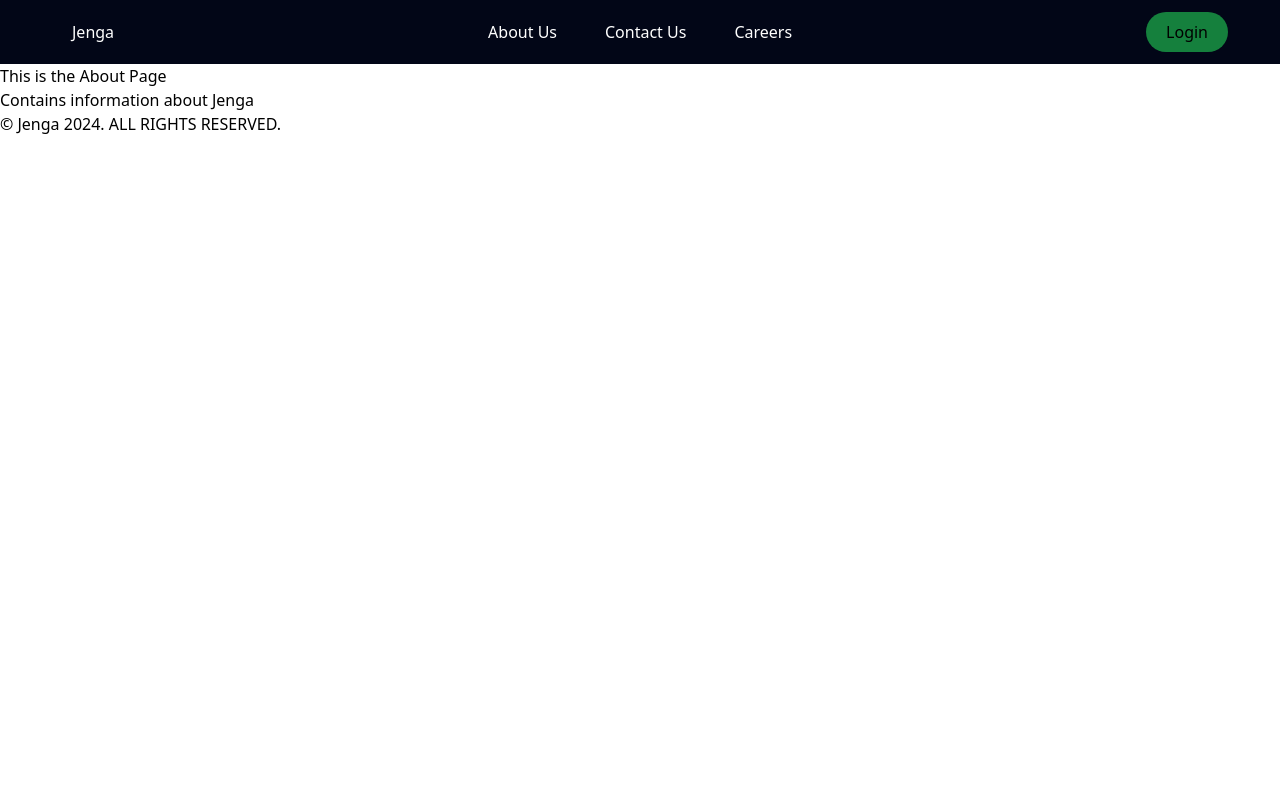
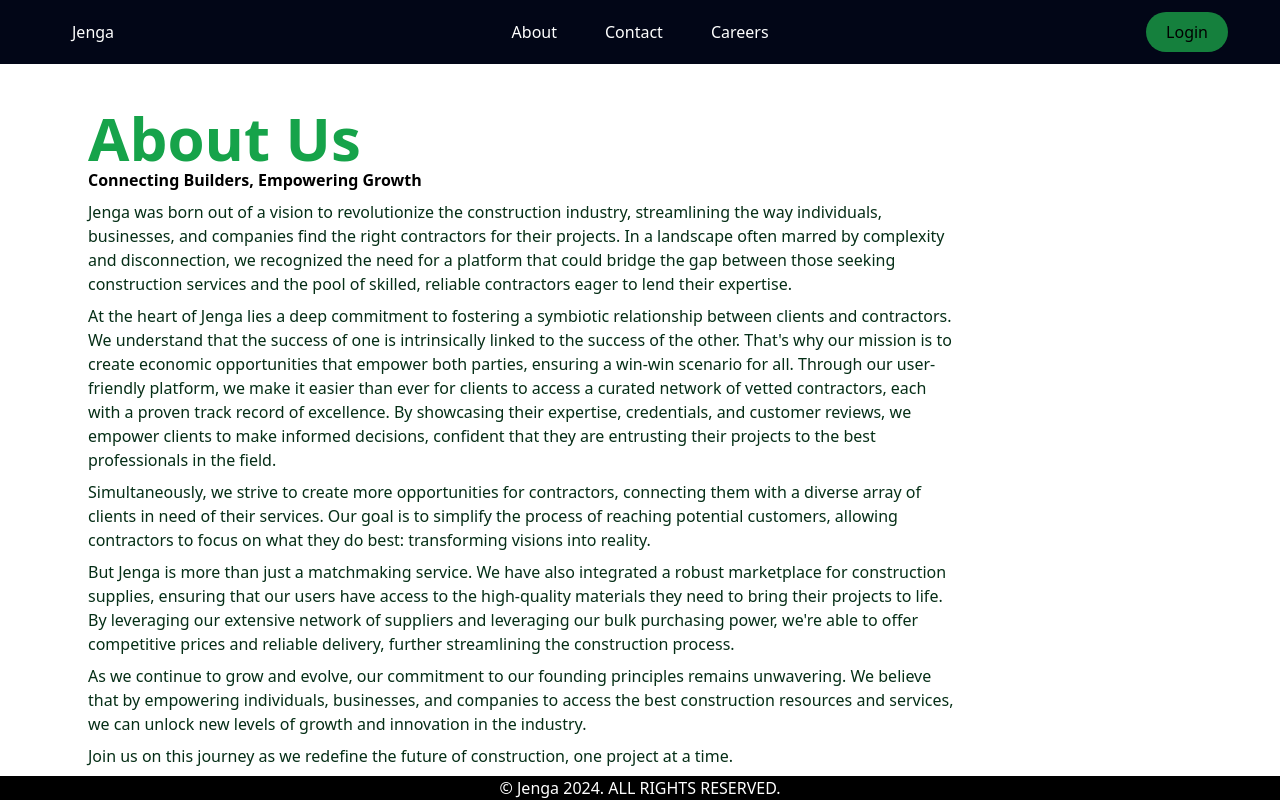
Before and after one commit to GideonMissoy/Jenga, a React (Vite) app in the folder Frontend/: page /about in a window 1280 px wide. Built offline with nearby package versions, Linux system fonts and the light colour scheme.

Commit message:
Updating.

```diff
--- a/Frontend/src/components/footer.jsx
+++ b/Frontend/src/components/footer.jsx
@@ -2,7 +2,7 @@ import React from 'react';
 
 function Footer() {
   return (
-    <div className='flex items-end'>
+    <div className='w-full flex justify-center bg-black text-white items-end'>
       <h1>&copy; Jenga {new Date().getFullYear()}. ALL RIGHTS RESERVED.</h1>
     </div>
   );
--- a/Frontend/src/components/nav.jsx
+++ b/Frontend/src/components/nav.jsx
@@ -11,10 +11,10 @@ function Nav() {
         <div>
           <ul className='flex flex-row'>
             <li className='px-2 lg:px-5 py-2 hover:bg-slate-800 rounded-full mr-2'>
-              <Link to='/about'>About Us</Link>
+              <Link to='/about'>About</Link>
             </li>
             <li className='px-2 lg:px-5 py-2 hover:bg-slate-800 rounded-full mr-2'>
-              <Link to='/contact'>Contact Us</Link>
+              <Link to='/contact'>Contact</Link>
             </li>
             <li className='px-2 lg:px-5 py-2 hover:bg-slate-800 rounded-full'>
               <Link to='/careers'>Careers</Link>
--- a/Frontend/src/pages/About.jsx
+++ b/Frontend/src/pages/About.jsx
@@ -6,9 +6,67 @@ function About() {
   return (
     <div>
       <Nav />
-      <div>
-        <h1>This is the About Page</h1>
-        <p>Contains information about Jenga</p>
+      <div className='w-full lg:w-3/4 mt-3 mx-2 lg:mt-11 lg:mx-11 lg:px-11'>
+        <div className='my-2'>
+          <h1 className='text-2xl lg:text-6xl text-green-600 font-bold'>
+            About Us
+          </h1>
+          <p className='text-1xl font-bold'>
+            Connecting Builders, Empowering Growth
+          </p>
+        </div>
+        <div className='text-green-950'>
+          <p className='my-2'>
+            Jenga was born out of a vision to revolutionize the construction
+            industry, streamlining the way individuals, businesses, and
+            companies find the right contractors for their projects. In a
+            landscape often marred by complexity and disconnection, we
+            recognized the need for a platform that could bridge the gap between
+            those seeking construction services and the pool of skilled,
+            reliable contractors eager to lend their expertise.
+          </p>
+          <p className='my-2'>
+            At the heart of Jenga lies a deep commitment to fostering a
+            symbiotic relationship between clients and contractors. We
+            understand that the success of one is intrinsically linked to the
+            success of the other. That's why our mission is to create economic
+            opportunities that empower both parties, ensuring a win-win scenario
+            for all. Through our user-friendly platform, we make it easier than
+            ever for clients to access a curated network of vetted contractors,
+            each with a proven track record of excellence. By showcasing their
+            expertise, credentials, and customer reviews, we empower clients to
+            make informed decisions, confident that they are entrusting their
+            projects to the best professionals in the field.
+          </p>
+          <p className='my-2'>
+            Simultaneously, we strive to create more opportunities for
+            contractors, connecting them with a diverse array of clients in need
+            of their services. Our goal is to simplify the process of reaching
+            potential customers, allowing contractors to focus on what they do
+            best: transforming visions into reality.
+          </p>
+          <p className='my-2'>
+            But Jenga is more than just a matchmaking service. We have also
+            integrated a robust marketplace for construction supplies, ensuring
+            that our users have access to the high-quality materials they need
+            to bring their projects to life. By leveraging our extensive network
+            of suppliers and leveraging our bulk purchasing power, we're able to
+            offer competitive prices and reliable delivery, further streamlining
+            the construction process.
+          </p>
+          <p className='my-2'>
+            As we continue to grow and evolve, our commitment to our founding
+            principles remains unwavering. We believe that by empowering
+            individuals, businesses, and companies to access the best
+            construction resources and services, we can unlock new levels of
+            growth and innovation in the industry.
+            <br />
+          </p>
+          <p className='my-2'>
+            Join us on this journey as we redefine the future of construction,
+            one project at a time.
+          </p>
+        </div>
       </div>
       <Footer />
     </div>
--- a/Frontend/src/pages/Careers.jsx
+++ b/Frontend/src/pages/Careers.jsx
@@ -6,10 +6,93 @@ export default function Careers() {
   return (
     <div>
       <Nav />
-      <h1>This is the Careers page.</h1>
-      <p>
-        It contains all the information about the career opportunities at Jenga.
-      </p>
+      <div className='mx-2 my-y lg:mx-11 lg:my-11 lg:px-11 '>
+        <div>
+          <h1 className='text-2xl lg:text-6xl font-bold text-green-600'>
+            Join us as we
+          </h1>
+          <h2 className='text-1xl lg:text-3xl font-bold text-green-700'>
+            revolutionize the Construction space
+          </h2>
+        </div>
+        <div className='flex flex-col lg:flex-row my-5 lg:my-11'>
+          <div className='w-full lg:w-1/3 px-3 flex flex-col my-3 lg:mr-5 lg:my-0 lg:justify-center'>
+            <h1 className='lg:text-5xl text-2xl font-bold'>
+              Become a part of Jenga
+            </h1>
+            <p className='lg:my-3 lg:text-2xl font-bold text-grey-800'>
+              Be part of the team that brings this vision to life
+            </p>
+          </div>
+          <div className='w-full lg:w-2/3'>
+            <img
+              src='https://plus.unsplash.com/premium_photo-1661301167646-d28bbf327e65?w=500&auto=format&fit=crop&q=60&ixlib=rb-4.0.3&ixid=M3wxMjA3fDB8MHxzZWFyY2h8MTQ1fHxjb25zdHJ1Y3Rpb24lMjBzaXRlfGVufDB8fDB8fHww'
+              alt='Sample Photo'
+              className='rounded-3xl'
+            />
+          </div>
+        </div>
+        <div className='mx-3 lg:mx-11'>
+          <h1 className='text-2xl lg:text-6xl text-pink-800'>
+            <span>Get in Touch</span>
+            <hr className='border-pink-800' />{' '}
+          </h1>
+          <div className='flex flex-col lg:flex-row'>
+            <div className='w-full lg:w-1/2 lg:p-7'>
+              <p>
+                Contact our HR team to find out the open positions in Jenga
+                right now. You will be provided with our contract roles and the
+                terms of service
+              </p>
+              <p>
+                Jenga Aims to foster a great conducive working environment for
+                its staff at all times.
+              </p>
+            </div>
+            <div className='w-full lg:w-1/2 lg:p-5'>
+              <div className='flex align-center text-center justify-between py-2'>
+                <div className='flex'>
+                  {/* <FaLocationDot size={25} className='text-pink-600' /> */}
+                  <span className='ml-2 lg:ml-4 text-1xl lg:text-2xl'>
+                    Address
+                  </span>
+                </div>
+                <div>
+                  <span className='justify-end text-green-500 text-1xl lg:text-2xl'>
+                    Nairobi, Kenya
+                  </span>
+                </div>
+              </div>
+              <div className='flex align-center text-center justify-between py-2'>
+                <div className='flex'>
+                  {/* <MdEmail /> */}
+                  <span className='ml-2 lg:ml-4 text-1xl lg:text-2xl'>
+                    Email
+                  </span>
+                </div>
+                <div>
+                  <span className='justify-end text-green-500 text-1xl lg:text-2xl'>
+                    gideon.missoy@gmail.com
+                  </span>
+                </div>
+              </div>
+              <div className='flex align-center text-center  justify-between py-2'>
+                <div className='flex'>
+                  {/* <FaPhoneFlip size={25} className='text-pink-600' /> */}
+                  <span className='ml-2 lg:ml-4 text-1xl lg:text-2xl'>
+                    Phone Number
+                  </span>
+                </div>
+                <div>
+                  <span className='justify-end text-green-500 text-1xl lg:text-2xl'>
+                    +254704158777
+                  </span>
+                </div>
+              </div>
+            </div>
+          </div>
+        </div>
+      </div>
       <Footer />
     </div>
   );
```
